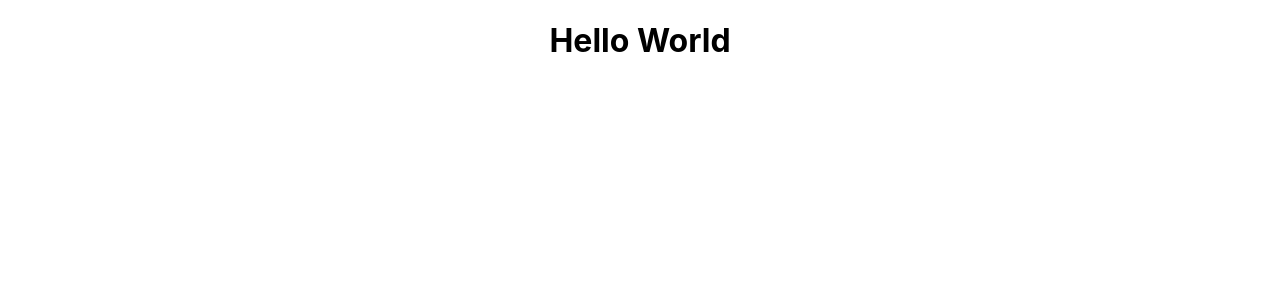
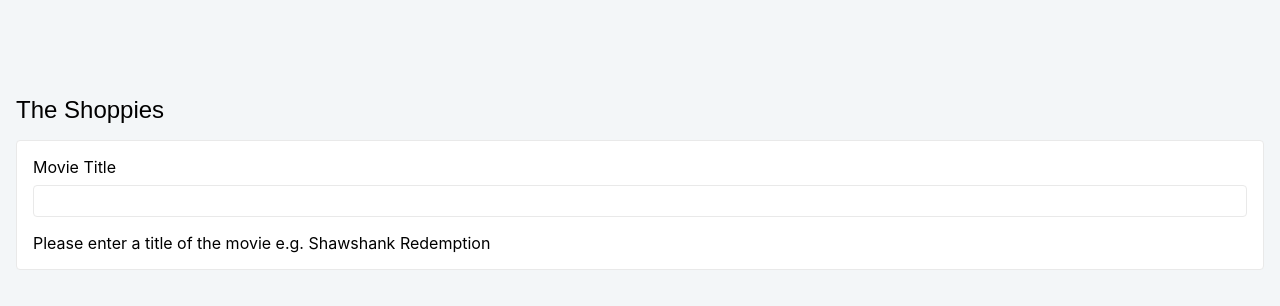
Before and after one commit to Omar-Said/shoppies, a React (Create React App) app: page / in a window 1280 px wide. Shown: the top 306 px of the page. Built offline with nearby package versions, Linux system fonts and the light colour scheme.

Commit message:
Added mainpage + title and search bar component

```diff
--- a/src/App.css
+++ /dev/null
@@ -1,38 +0,0 @@
-.App {
-  text-align: center;
-}
-
-.App-logo {
-  height: 40vmin;
-  pointer-events: none;
-}
-
-@media (prefers-reduced-motion: no-preference) {
-  .App-logo {
-    animation: App-logo-spin infinite 20s linear;
-  }
-}
-
-.App-header {
-  background-color: #282c34;
-  min-height: 100vh;
-  display: flex;
-  flex-direction: column;
-  align-items: center;
-  justify-content: center;
-  font-size: calc(10px + 2vmin);
-  color: white;
-}
-
-.App-link {
-  color: #61dafb;
-}
-
-@keyframes App-logo-spin {
-  from {
-    transform: rotate(0deg);
-  }
-  to {
-    transform: rotate(360deg);
-  }
-}
--- a/src/App.js
+++ b/src/App.js
@@ -1,10 +1,10 @@
-import logo from "./logo.svg";
-import "./App.css";
+import MainPage from "./Pages/MainPage";
+import "./App.scss";
 
 function App() {
   return (
     <div className="App">
-      <h1>Hello World</h1>
+      <MainPage />
     </div>
   );
 }
--- /dev/null
+++ b/src/App.scss
@@ -0,0 +1,9 @@
+html {
+  box-sizing: border-box;
+}
+
+*,
+*::before,
+*::after {
+  box-sizing: inherit;
+}
--- /dev/null
+++ b/src/Pages/MainPage.js
@@ -0,0 +1,13 @@
+import "./MainPage.scss";
+import SearchBar from "../components/SearchBar/SearchBar.js";
+
+const MainPage = () => {
+  return (
+    <div className="mainpage">
+      <h2 className="mainpage__title">The Shoppies</h2>
+      <SearchBar />
+    </div>
+  );
+};
+
+export default MainPage;
--- /dev/null
+++ b/src/Pages/MainPage.scss
@@ -0,0 +1,14 @@
+.mainpage {
+  padding-left: 1rem;
+  padding-right: 1rem;
+  background-color: #f3f6f8;
+  height: 100vh;
+
+  &__title {
+    margin: 0;
+    padding-top: 6rem;
+    font-family: Arial, Helvetica, sans-serif;
+    font-weight: normal;
+    margin-bottom: 1rem;
+  }
+}
--- a/src/components/SearchBar/SearchBar.js
+++ b/src/components/SearchBar/SearchBar.js
@@ -0,0 +1,15 @@
+import "./SearchBar.scss";
+
+const SearchBar = () => {
+  return (
+    <section className="searchbar">
+      <form className="searchbar__form">
+        <p className="searchbar__form-title">Movie Title</p>
+        <input className="searchbar__form-input"></input>
+        <p>Please enter a title of the movie e.g. Shawshank Redemption</p>
+      </form>
+    </section>
+  );
+};
+
+export default SearchBar;
--- a/src/components/SearchBar/SearchBar.scss
+++ b/src/components/SearchBar/SearchBar.scss
@@ -0,0 +1,23 @@
+.searchbar {
+  width: 100%;
+  border: 1px solid #e9e9e9;
+  border-radius: 4px;
+  background-color: #ffffff;
+
+  &__form {
+    margin: 1rem;
+  }
+
+  &__form-title {
+    margin-top: 0;
+    margin-bottom: 0.5rem;
+  }
+
+  &__form-input {
+    width: 100%;
+    border-radius: 4px;
+    border: 1px solid #e9e9e9;
+    height: 2rem;
+    outline: none;
+  }
+}
```
Also changed, not shown: src/assets/icons/search.svg (added), 1 other file (tests, documents, lock files or other folders).
